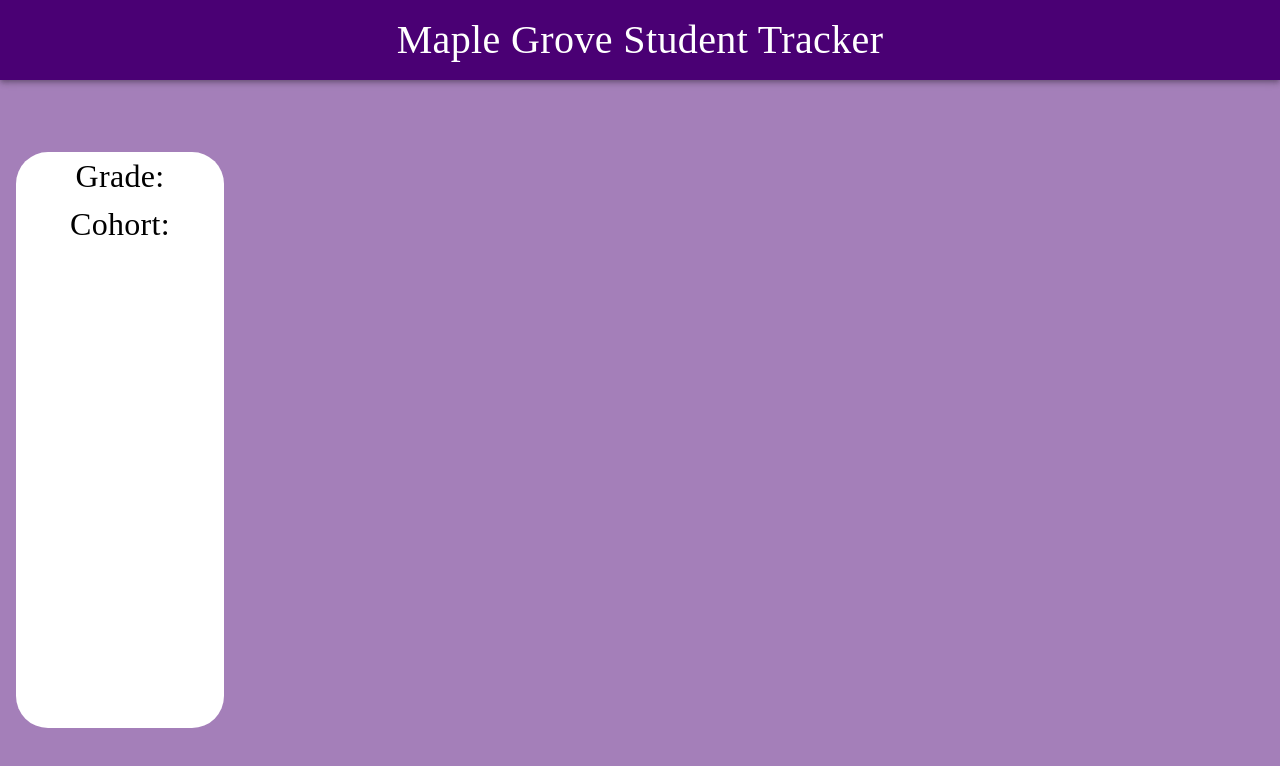
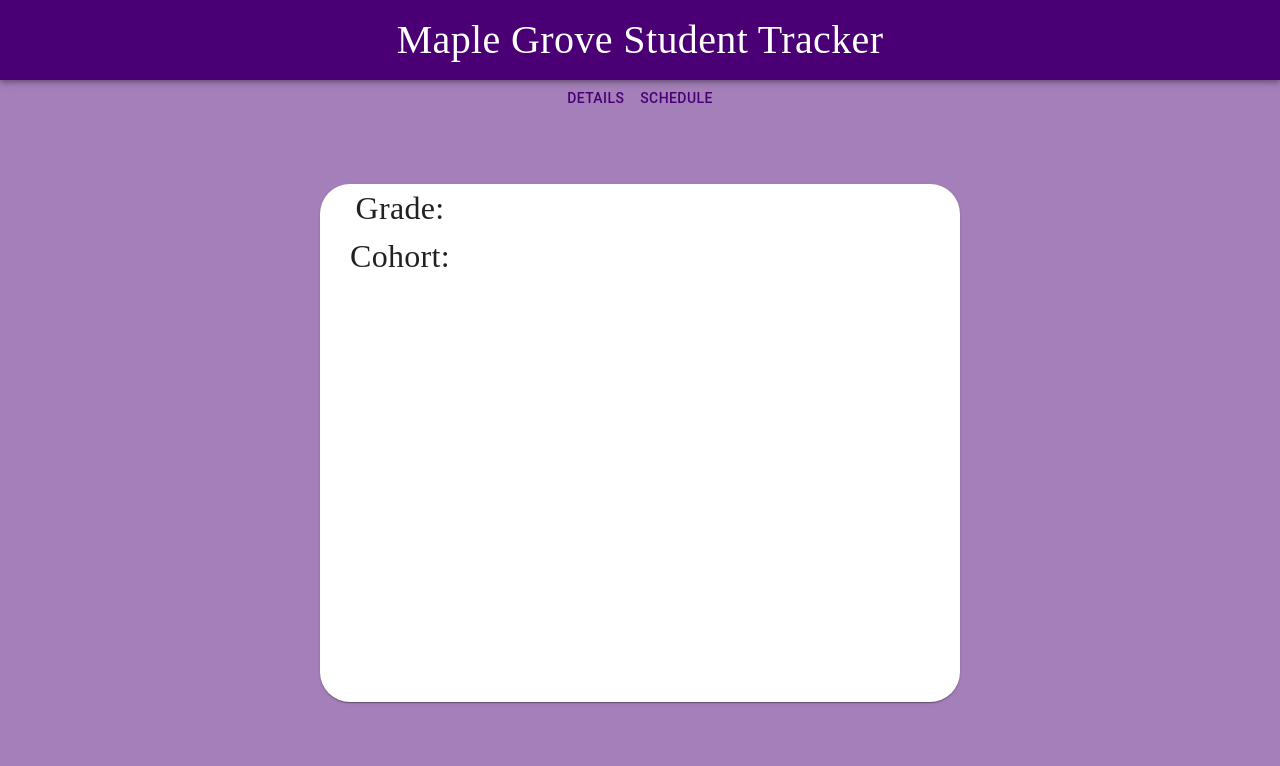
Before and after one commit to Robbysim37/mgst, a React (Create React App) app: page /staff/1 in a window 1280 px wide. Shown: the top 766 px of the page. Built offline with nearby package versions, Linux system fonts and the light colour scheme.

Commit message:
seperated info from schedule

```diff
--- a/src/components/infoDisplayers/InfoCard.tsx
+++ b/src/components/infoDisplayers/InfoCard.tsx
@@ -7,7 +7,7 @@ interface Props {
     student?: Student;
     height?: string;
     width?: string;
-    className: "studentCard" | "courseCard";
+    className?: "studentCard" | "courseCard";
 }
 
 const InfoCard: React.FC<Props> = (props) => {
--- a/src/components/studentView/StudentView.tsx
+++ b/src/components/studentView/StudentView.tsx
@@ -2,15 +2,17 @@ import { useParams } from "react-router-dom"
 import { useEffect,useState } from "react"
 import { useAppSelector } from "../../state/store"
 import { Student } from "../../typeScriptDataTypes"
-import StudentBasicInfo from "../styledComponents/StudentBasicInfo"
+import StudentBasicInfo from "../infoToDisplay/StudentBasicInfo"
 import ScheduleDisplay from "./scheduleDisplay/ScheduleDisplay"
-import { Stack } from "@mui/material"
+import { Stack,Box,Button } from "@mui/material"
+import InfoCard from "../infoDisplayers/InfoCard"
 
 export default function StudentView() {
 
   const students = useAppSelector(state => state.students.students)
   const {studentUsername} = useParams()
   const [student,setStudent] = useState<Student>()
+  const [currentView,setCurrentView] = useState("details")
 
   useEffect(() => {
     const pageStudent = students.filter(currStudent => {
@@ -19,15 +21,24 @@ export default function StudentView() {
     setStudent(pageStudent[0])
   },[studentUsername,students])
 
+  const viewChangeHandler = (e:React.MouseEvent<HTMLButtonElement>) => {
+    setCurrentView(e.currentTarget.id)
+  }
+
   return (
     <>
     <Stack sx={{height:"100%",width:"100%"}}>
-      <div style={{height:"10%"}}></div>
-        <Stack direction={"row"} sx={{height:"80%",width:"100%"}}>
-          <StudentBasicInfo student={student}></StudentBasicInfo>
-          <ScheduleDisplay schdeule={student?.schedule}></ScheduleDisplay>
+      <Box style={{height:"10%"}}>
+        <Button onClick={viewChangeHandler} id="details">Details</Button>
+        <Button onClick={viewChangeHandler} id="schedule">Schedule</Button>
+      </Box>
+        <Stack direction={"row"} display={"flex"} justifyContent={"center"} sx={{height:"80%",width:"100%"}}>
+          { currentView === "details" &&
+          <InfoCard height="90%" width="50%" student={student}>
+            <StudentBasicInfo student={student}/>
+          </InfoCard>}
+          { currentView === "schedule" && <ScheduleDisplay schdeule={student?.schedule}></ScheduleDisplay>}
         </Stack>
-      <div style={{height:"10%"}}></div>
     </Stack>
     </>
   )
```
Also changed, not shown: src/components/infoToDisplay/StudentBasicInfo.tsx (renamed from src/components/styledComponents/StudentBasicInfo.tsx).
